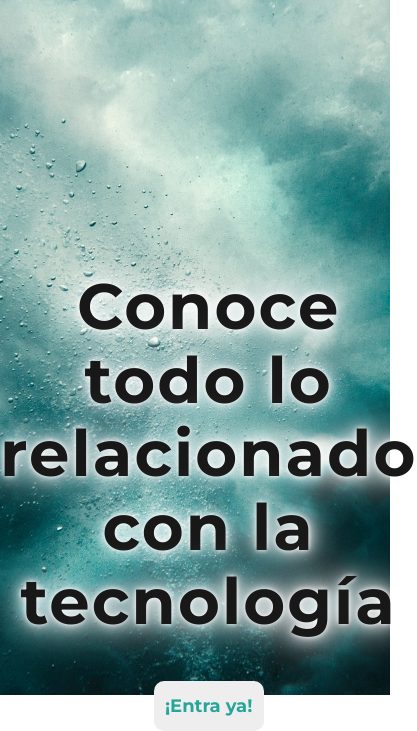
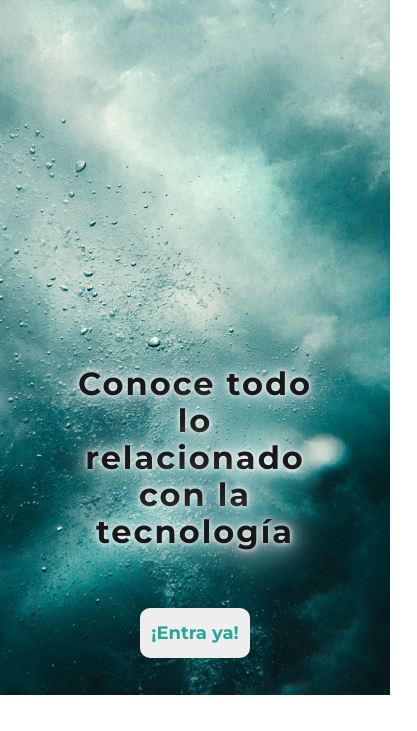
Before and after one commit to ValenciaJCamilo/Blogpost, a plain HTML site: page index.html in a window 390 px wide. Shown: the part 149-880 px from the top of the page, 417 px wide, since content can reach past the window. After the commit the page ends 844 px from the top, so only its background shows below. Drawn offline with nearby package versions, Linux system fonts and the light colour scheme.

Commit message:
Update media-queries.css

```diff
--- a/css/media-queries.css
+++ b/css/media-queries.css
@@ -43,8 +43,25 @@
 }
 
 
+
 @media (max-width: 600px) {
     .blogs-posts-container .post-container {
         max-width: 95%;
     }
+
+    .home-main-text{
+        font-size: 2rem;
+        text-align: center;
+    }
+
+    .home-main section{
+        display: grid;
+        grid-column: 2;
+        justify-items: center;
+        margin-top: auto;
+    }
+    .home-main{
+        background-size: cover;
+    }
+
 }
```
